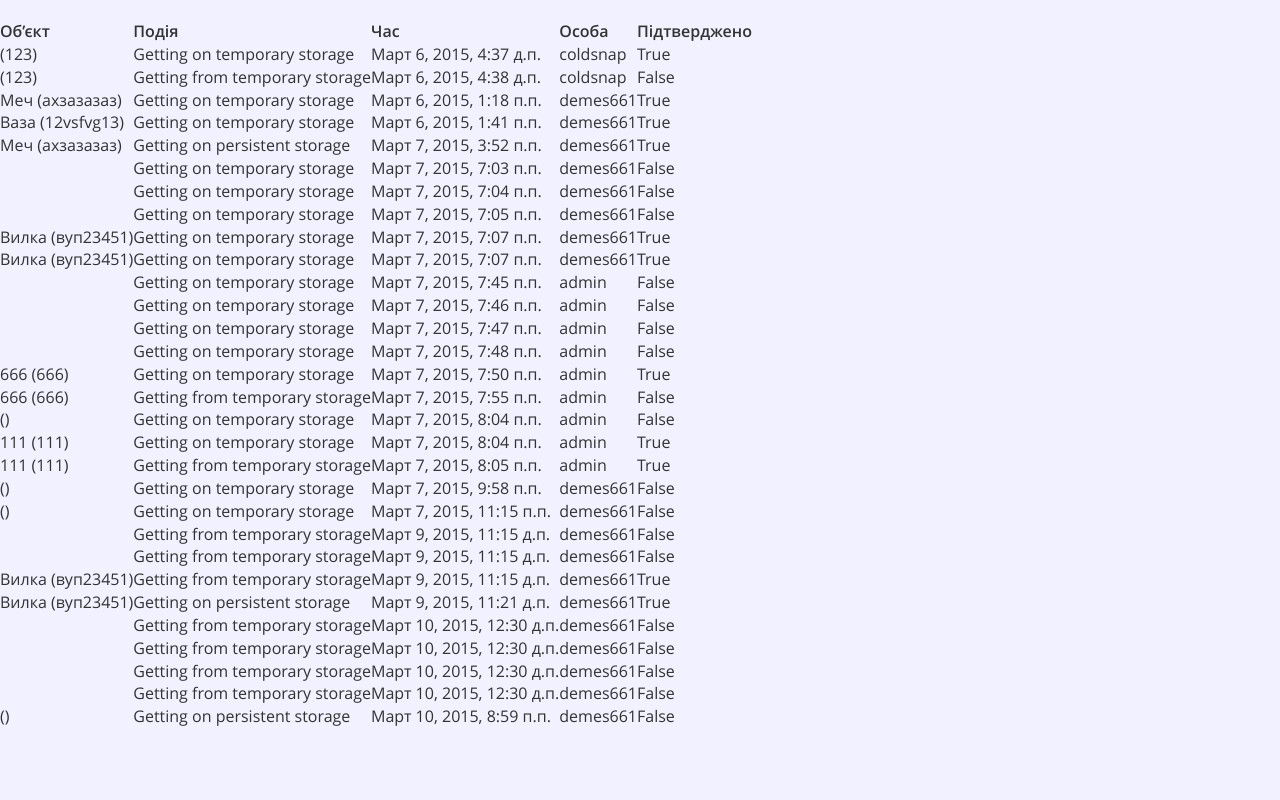
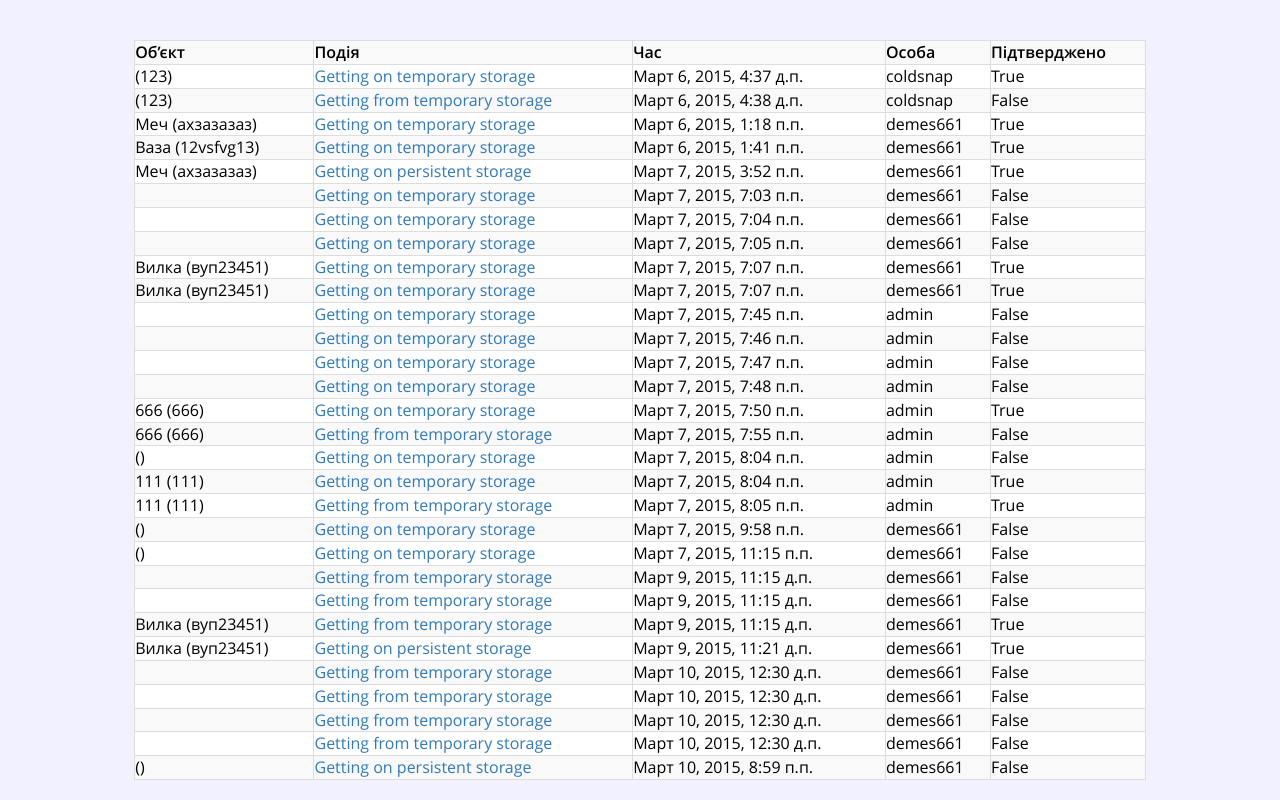
Before and after one commit to museum2015/museum, a Django app: page /projects/ in a window 1280 px wide. Run offline with Django 3.2, Linux system fonts and the light colour scheme; data comes from the database, SQL or seed files in the repository; parts of the project's set-up code (start-up, migrations or seed data) failed here and were passed over; some libraries are stand-ins or nearby versions.

Commit message:
table added

```diff
--- a/museum/templates/activities.html
+++ b/museum/templates/activities.html
@@ -8,6 +8,8 @@
     <meta name="viewport" content="width=device-width, initial-scale=1.0" />
 	<!-- Bootstrap -->
 	<link rel="stylesheet" type="text/css" href="{% static "static/bootstrap.min.css" %}" >
+    <link rel="stylesheet" type="text/css" href="{% static "static/bootstrap.css" %}" >
+    <link rel="stylesheet" type="text/css" href="{% static "static/bootstrap-theme.css" %}" >
 	<link rel="stylesheet" type="text/css"  href="{% static "fonts/css/font-awesome.css" %}" >
 
 	<link rel="stylesheet" href="{% static "static/mycss.css" %}"  >
@@ -43,23 +45,33 @@
 		}
 
 		.margin-base-vertical {
-			margin: 40px 0;
+			margin: 20px 0;
 		}
 
+
+        .table-striped{
+            padding: 10px 10px 10px 10px;
+            width: 100%;
+            height: 100px;
+            color: #000000;
+            background: #ffffff;
+
+        }
 	</style>
 
 </head>
 <body>
  <div class="container-fluid">
-     <div class="row">
-        <table>
-        <table>
-           <tr>
+     <div class="row col-md-10 col-md-offset-1">
+
+
+        <table class="table-striped table-bordered margin-base-vertical ">
+           <tr class="info">
            <th>Об’єкт</th> <th>Подія</th><th>Час</th><th>Особа</th><th>Підтверджено</th>
            </tr>
            {% for a in acts %}
-               <tr>
-                   <td>{{ a.aim }}</td> <td>{{ a.type }}</td><td>{{ a.time_stamp }}</td><td>{{ a.actor }}</td><td>{{ a.approval }}</td>
+               <tr class="success">
+                   <td>{{ a.aim }}</td> <td><a href="/activity/{{ a.id }}">{{ a.type }}</a></td><td>{{ a.time_stamp }}</td><td>{{ a.actor }}</td><td>{{ a.approval }}</td>
                </tr>
            {% endfor %}
        </table>
```
Also changed, not shown: 3 other files.
